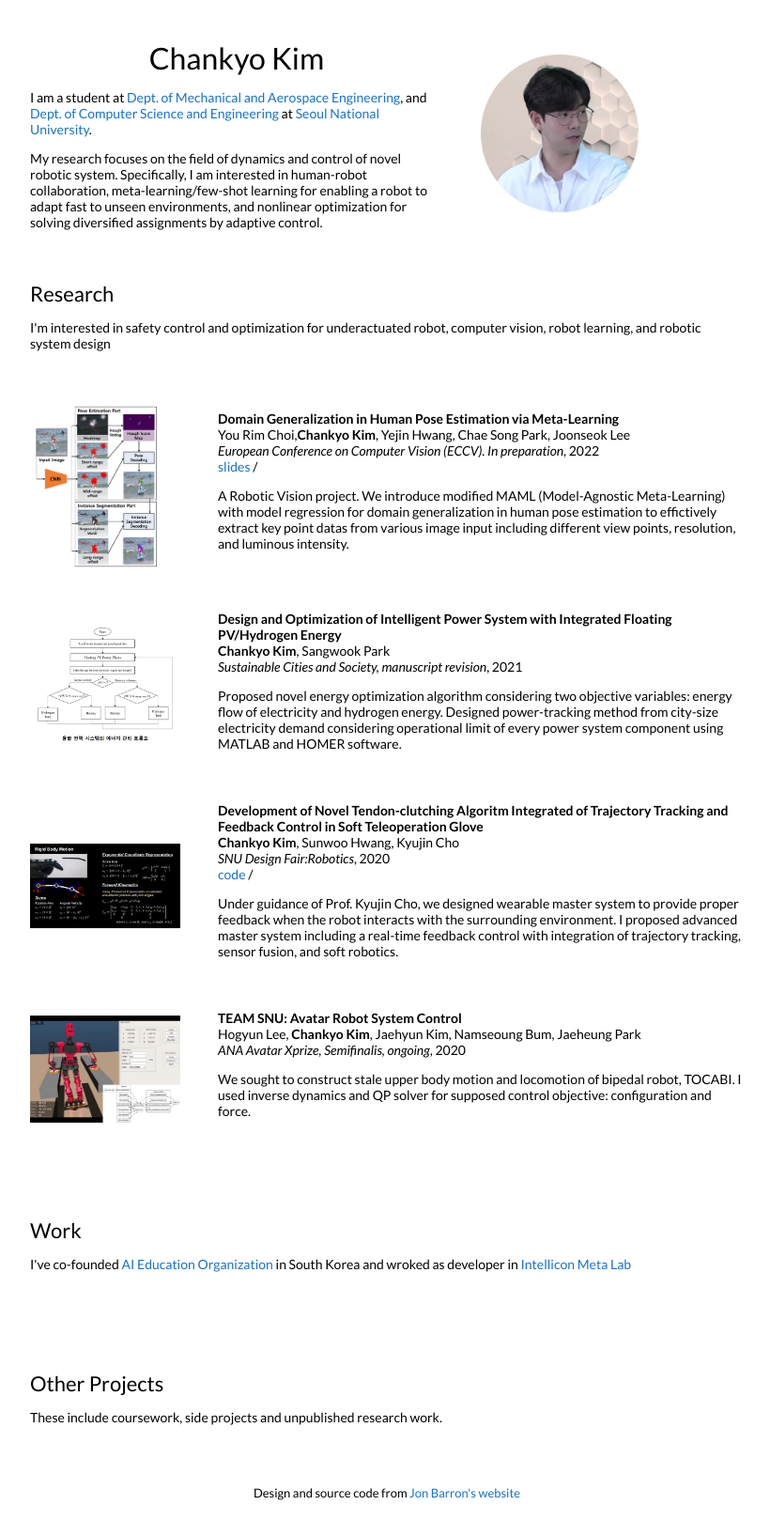
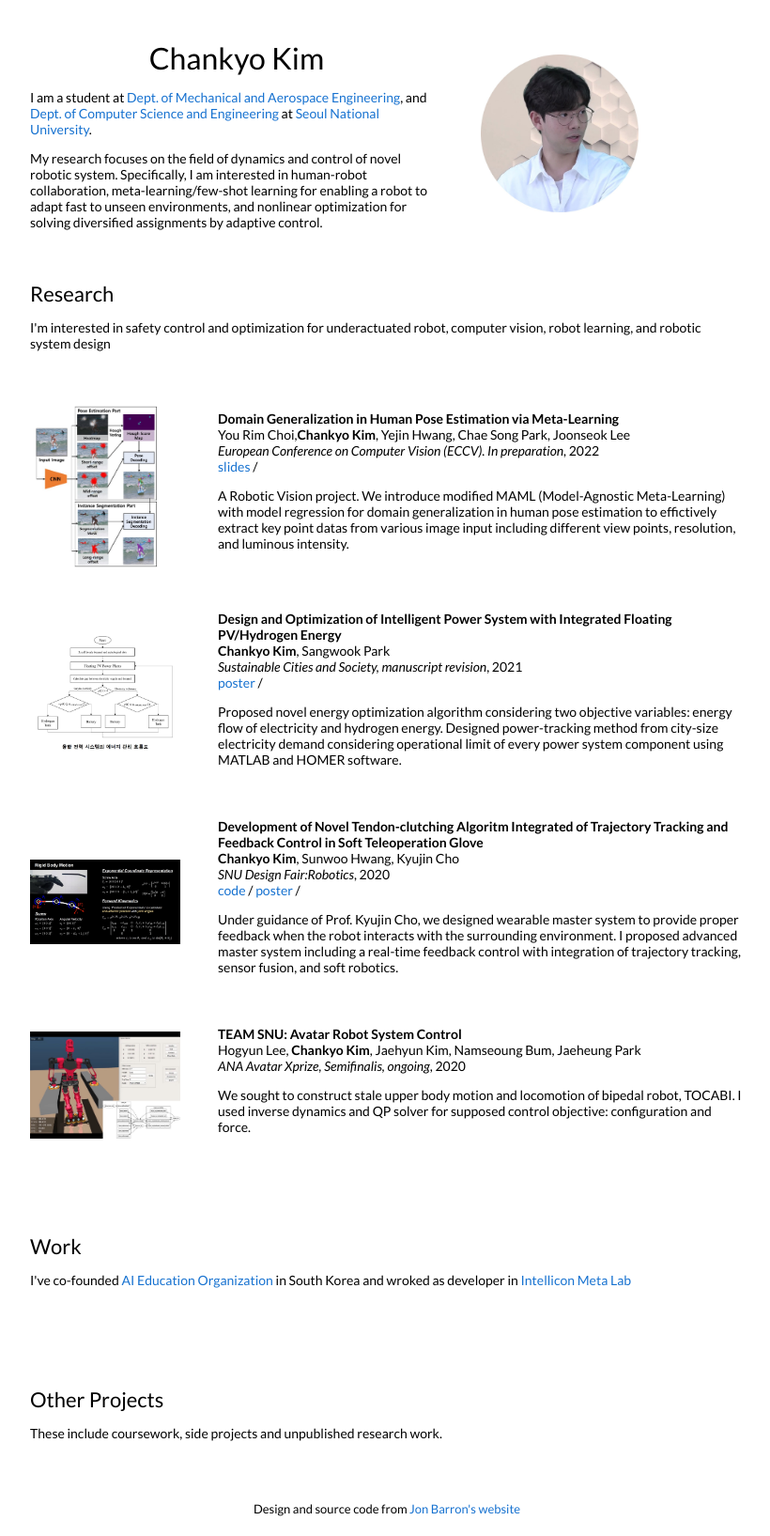
Before and after one commit to ChanKyoKim/ChanKyoKim.github.io, a Jekyll site: the page built from _posts/2021-11-15-hpe.markdown, in a window 1280 px wide. Shown: the whole page at 94% size, without its empty margins (228-1048 px from the left). Built offline with Jekyll 4.4.1, drawn with Linux system fonts in a browser that asks for light colours.

Commit message:
Update default.html

```diff
--- a/_layouts/default.html
+++ b/_layouts/default.html
@@ -91,6 +91,9 @@
               {% endif %}
               {% if post.poster %}
               <a href="{{post.poster}}">poster</a> /
+              {% endif %}
+              {% if post.paper %}
+              <a href="{{post.paper}}">poster</a> /
               {% endif %}
               {% if post.slides %}
               <a href="{{post.slides}}">slides</a> /
```
